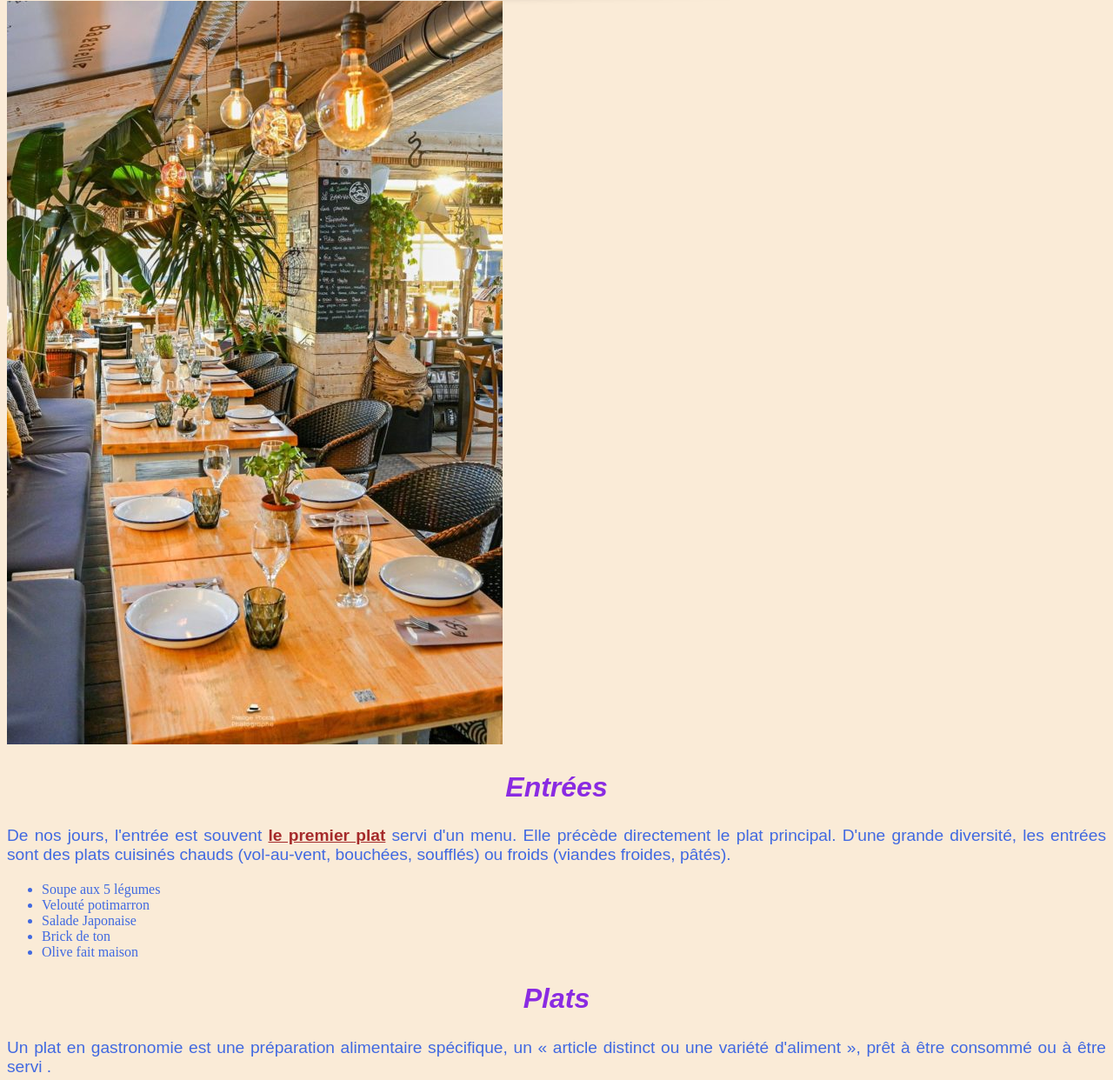
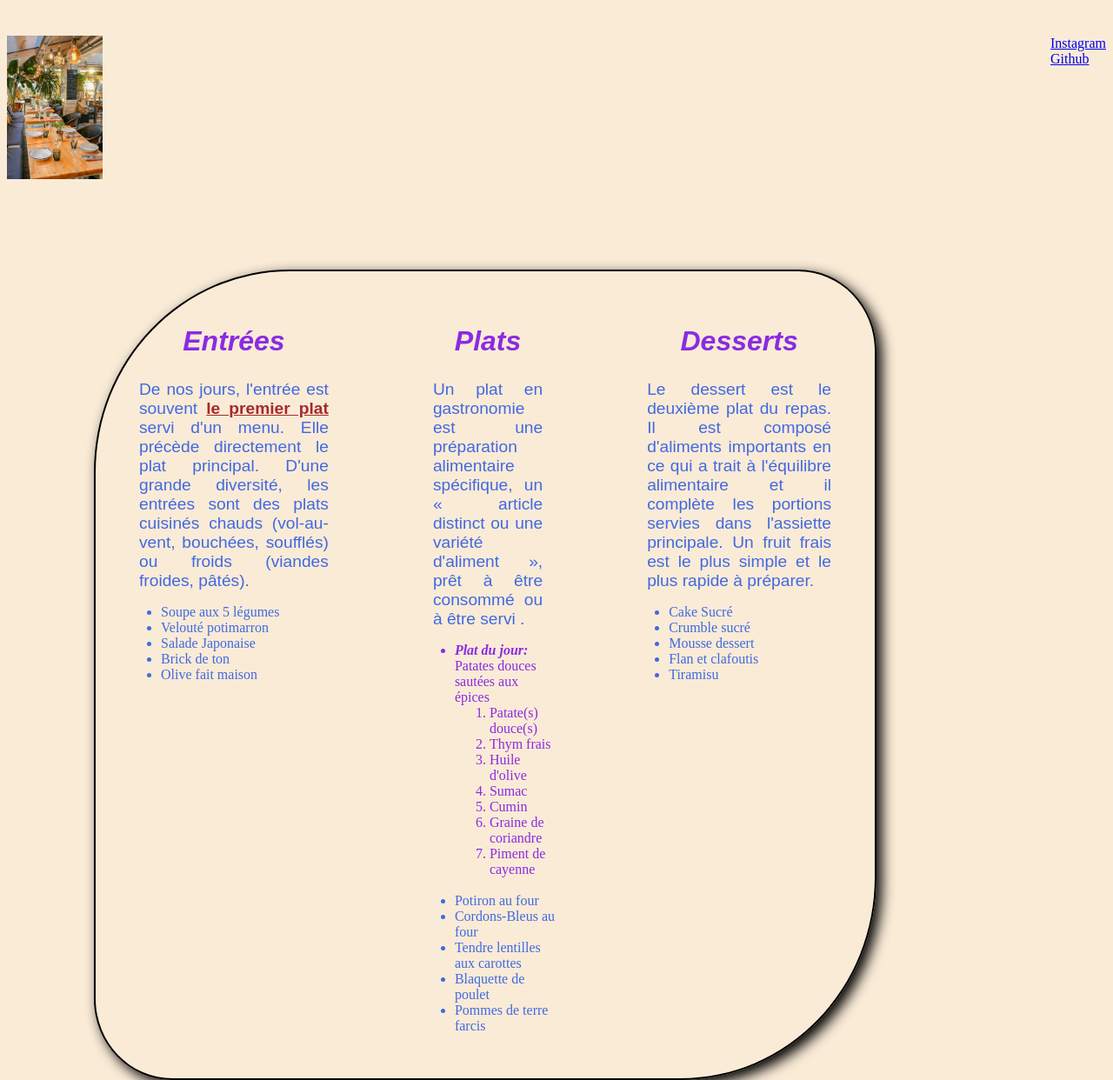
Before and after one commit to DevByMatheo/html-css-basics, a plain HTML site: page index.html in a window 1280 px wide. Shown: the part 367-1609 px from the top of the page at 87% size. Drawn offline with Linux system fonts and the light colour scheme; a web font is replaced by a local one.

Commit message:
Update style.css

```diff
--- a/style.css
+++ b/style.css
@@ -18,6 +18,7 @@ p {
     font-family: Arial, Helvetica, sans-serif;
     text-align: justify;
     font-size: 1.2em;
+    margin: 15px;
 }
 
 h1, h2 {
@@ -34,7 +35,7 @@ h2 {
 h1 {
     font-size: 3em;
     text-align: center;
-    padding: 80px;
+    padding: 50px;
     /*background-image: url(images/banniere.jpg);
     background-size: cover;
     background-position: top;
@@ -55,6 +56,8 @@ p, ul {
     border: 2px solid black;
     border-radius: 30% 70% 70% 30% / 29% 30% 70% 71% ;
     box-shadow: 6px 6px 15px black;
+    margin-bottom: 50px;
+    padding: 25px;
 }
 
 img:hover {
@@ -76,9 +79,82 @@ a:focus {
     outline-color: deeppink;
 }
 
+img {
+    height: 10%;
+    width: 10%;
+}
+
+section {
+    padding: 25px;
+    margin: 10px;
+}
+
+.conteneur {
+    display: flex;
+    flex-direction: row;
+    justify-content: space-between;
+    flex-wrap: nowrap;
+    gap: 20px;
+    border: 2px solid black;
+    border-radius: 25% 10%;
+    box-shadow: 6px 6px 15px black;
+    margin: 100px;
+    /*align-items: center;*/
+}
+
+/*.one {
+    order: 1;
+}
+
+.two {
+    order: 2;
+}
+
+.three {
+    order: 3;
+    flex: 2;
+}
+    */
+
+
 /*
 La pseudo-classe :hover   modifie l'apparence d'un élément au survol.
 La pseudo-classe :active  modifie l'apparence des liens hypertextes au moment du clic.
 La pseudo-classe :visited modifie l'apparence des liens hypertextes lorsqu'un lien a déjà été visité.
 La pseudo-classe :focus  modifie l'apparence d'un élément sélectionné via la touche "tab".
 */
+
+.conteneur2 {
+    display: grid;
+    grid-template-columns: 40fr 2fr 0.2fr;
+    grid-template-rows: 150px, 300px 300px;
+    gap: 20px;
+}
+
+footer{
+    padding-left: 5px;
+}
+
+.oneconteneur2 {
+    order: 1;
+    grid-column-start: 1;
+    grid-column-end: 4;
+}
+
+.twoconteneur2 {
+    order: 2;
+    grid-column-start: 3;
+    grid-column-end: 4;
+}
+
+
+.threeconteneur2 {
+    order: 3;
+    grid-column-start: 3;
+    grid-column-end: 4;
+}
+
+/*a {
+    display: inline-block;
+    width: 1000px;
+}*/
```
